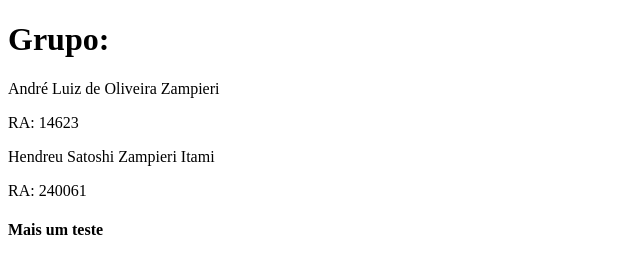
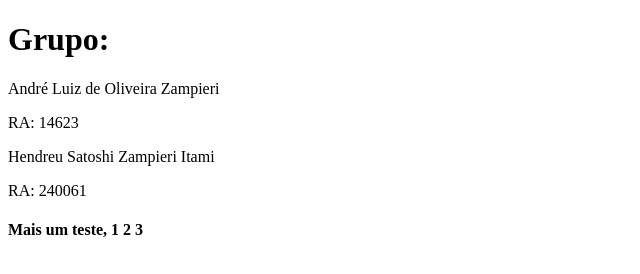
Before and after one commit to YooDxE3/ProvaDevops2Bim, a plain HTML site: page index.html in a window 1280 px wide. Shown: the full height of the page, 0-640 px from the left. Drawn offline with Linux system fonts and the light colour scheme.

Commit message:
Update index.html

```diff
--- a/index.html
+++ b/index.html
@@ -11,6 +11,6 @@
     <p>RA: 14623</p>
     <p>Hendreu Satoshi Zampieri Itami</p>
     <p>RA: 240061</p>
-    <h4>Mais um teste</h4>
+    <h4>Mais um teste, 1 2 3  </h4>
 </body>
 </html>
```
